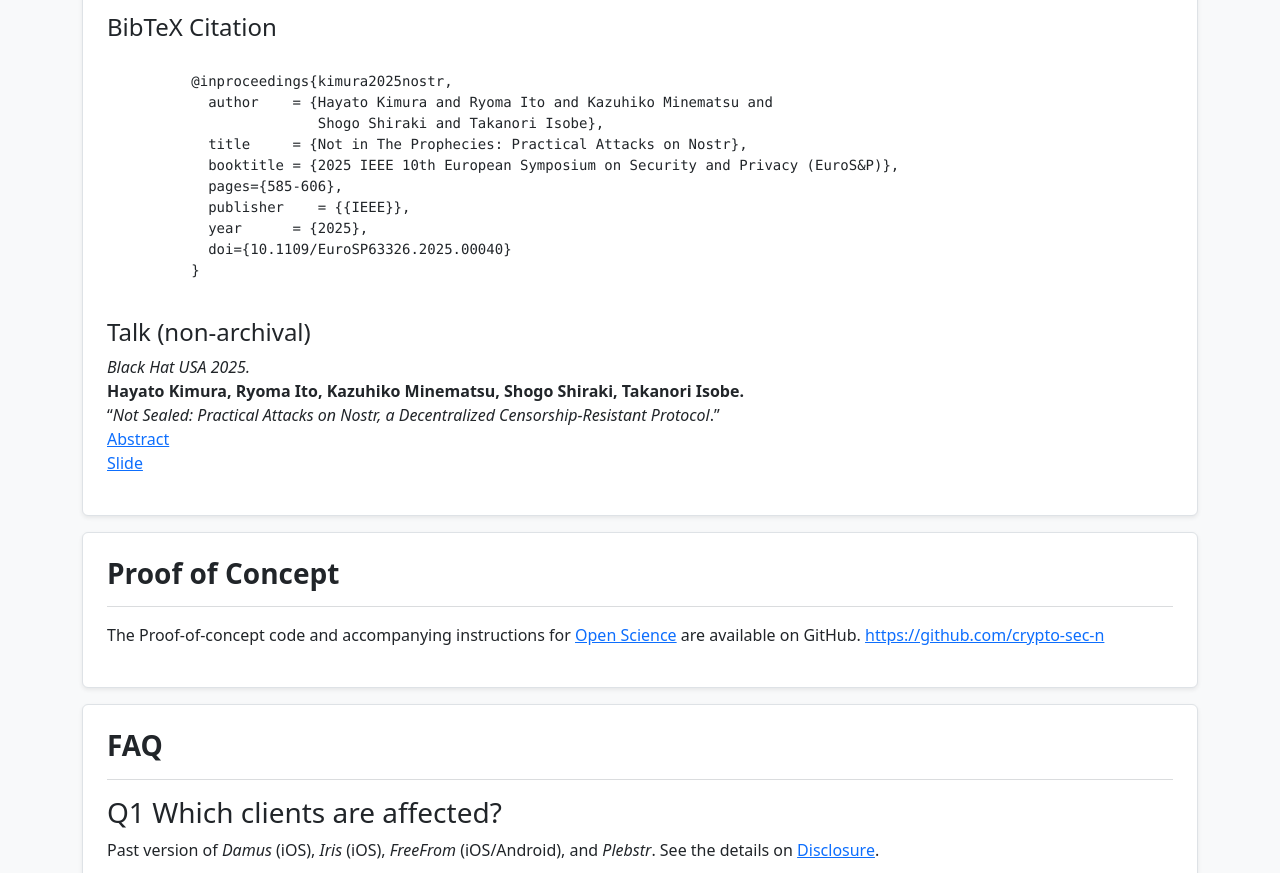
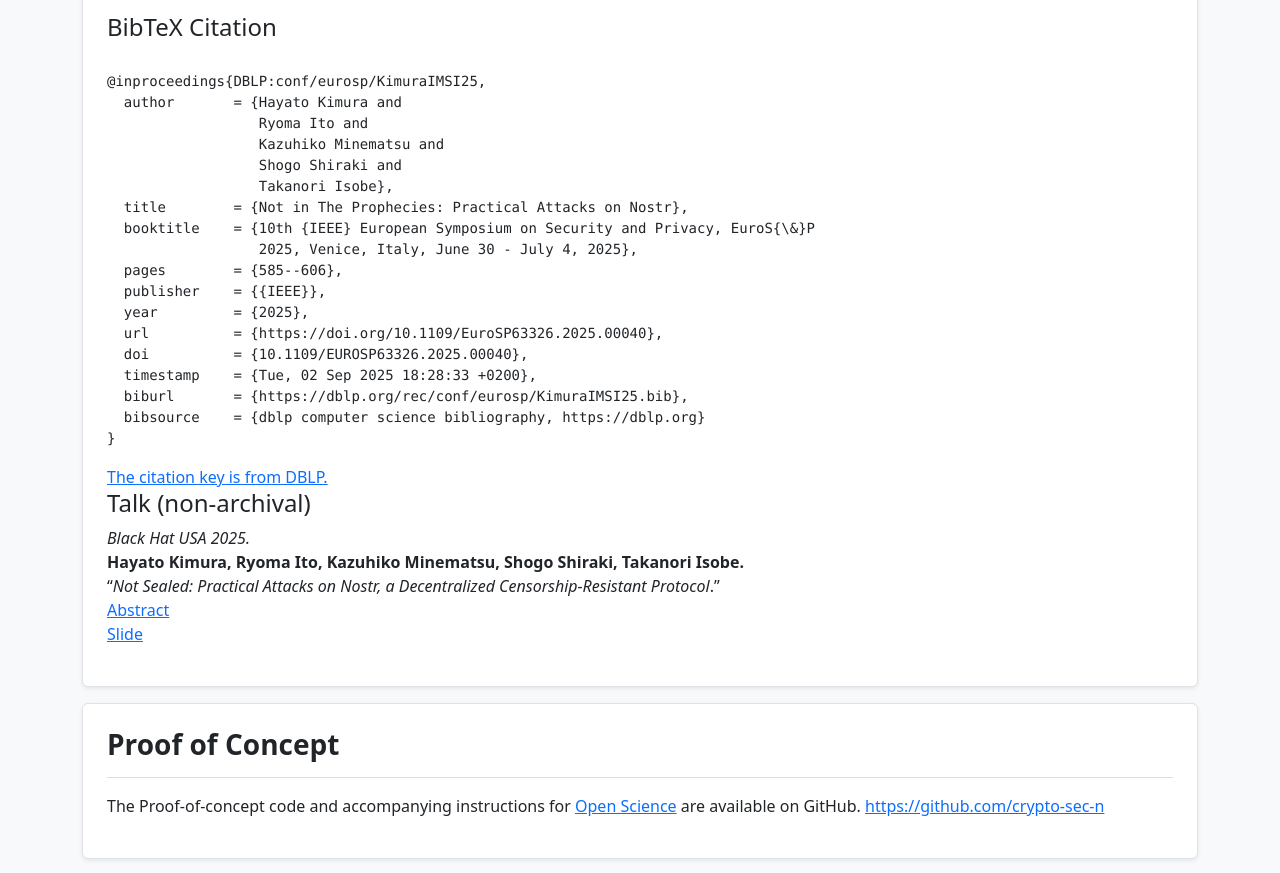
Before and after one commit to crypto-sec-n/crypto-sec-n.github.io, a plain HTML site: page index.html in a window 1280 px wide. Shown: the part 2061-2934 px from the top of the page. Drawn offline with nearby package versions, Linux system fonts and the light colour scheme.

Commit message:
update the citation key

```diff
--- a/index.html
+++ b/index.html
@@ -194,17 +194,26 @@
               }
             </style>
             <pre><code class="language-bibtex select-all">
-          @inproceedings{kimura2025nostr,
-            author    = {Hayato Kimura and Ryoma Ito and Kazuhiko Minematsu and
-                         Shogo Shiraki and Takanori Isobe},
-            title     = {Not in The Prophecies: Practical Attacks on Nostr},
-            booktitle = {2025 IEEE 10th European Symposium on Security and Privacy (EuroS&P)},
-            pages={585-606},
-            publisher    = {{IEEE}},
-            year      = {2025},
-            doi={10.1109/EuroSP63326.2025.00040}
-          }
-            </code></pre>
+@inproceedings{DBLP:conf/eurosp/KimuraIMSI25,
+  author       = {Hayato Kimura and
+                  Ryoma Ito and
+                  Kazuhiko Minematsu and
+                  Shogo Shiraki and
+                  Takanori Isobe},
+  title        = {Not in The Prophecies: Practical Attacks on Nostr},
+  booktitle    = {10th {IEEE} European Symposium on Security and Privacy, EuroS{\&}P
+                  2025, Venice, Italy, June 30 - July 4, 2025},
+  pages        = {585--606},
+  publisher    = {{IEEE}},
+  year         = {2025},
+  url          = {https://doi.org/10.1109/EuroSP63326.2025.00040},
+  doi          = {10.1109/EUROSP63326.2025.00040},
+  timestamp    = {Tue, 02 Sep 2025 18:28:33 +0200},
+  biburl       = {https://dblp.org/rec/conf/eurosp/KimuraIMSI25.bib},
+  bibsource    = {dblp computer science bibliography, https://dblp.org}
+}</code></pre>
+
+            <a href="https://dblp.org/rec/conf/eurosp/KimuraIMSI25.html" target="_blank" rel="noopener">The citation key is from DBLP.</a>
 
           <h4>Talk (non-archival)</h4>
           <p>
```
